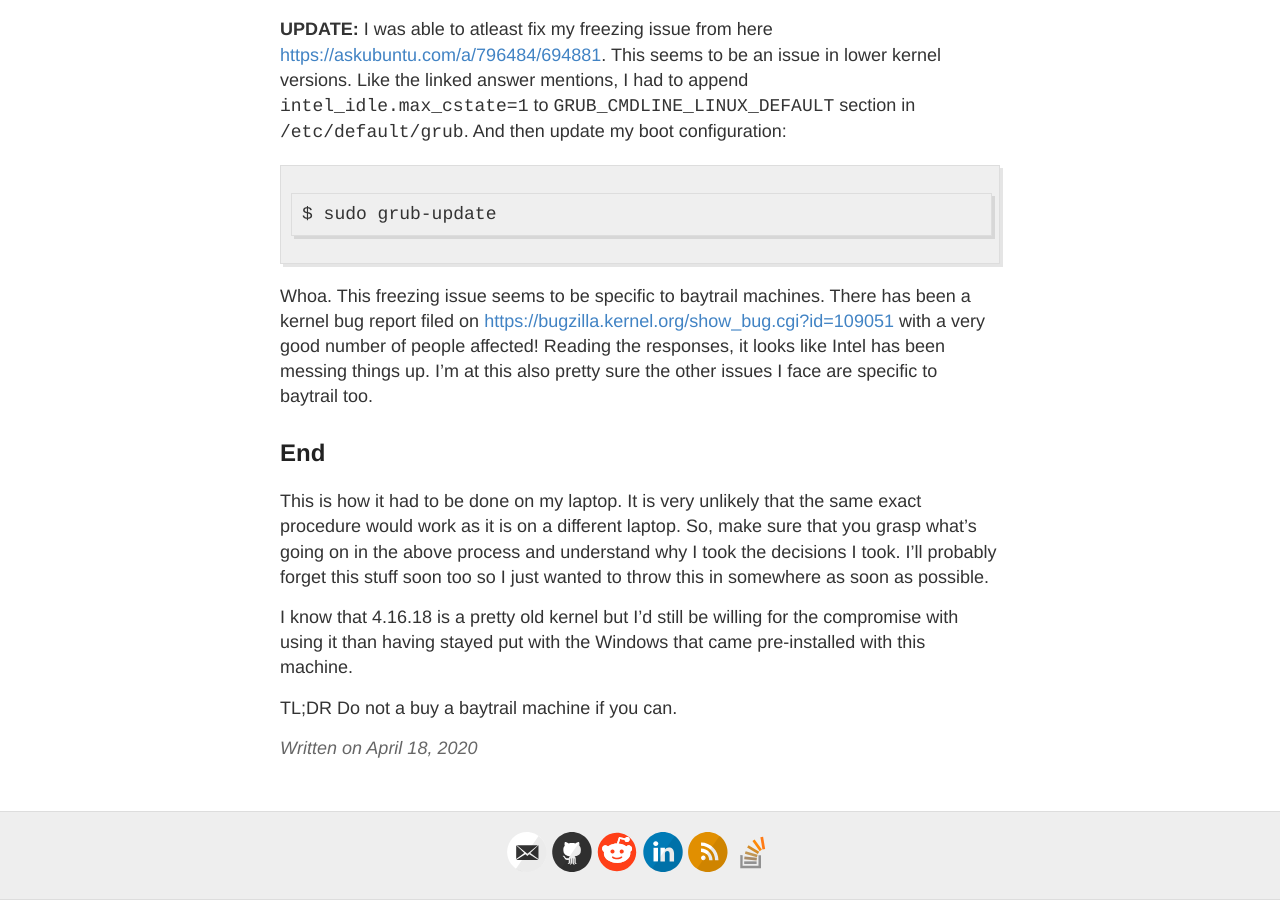
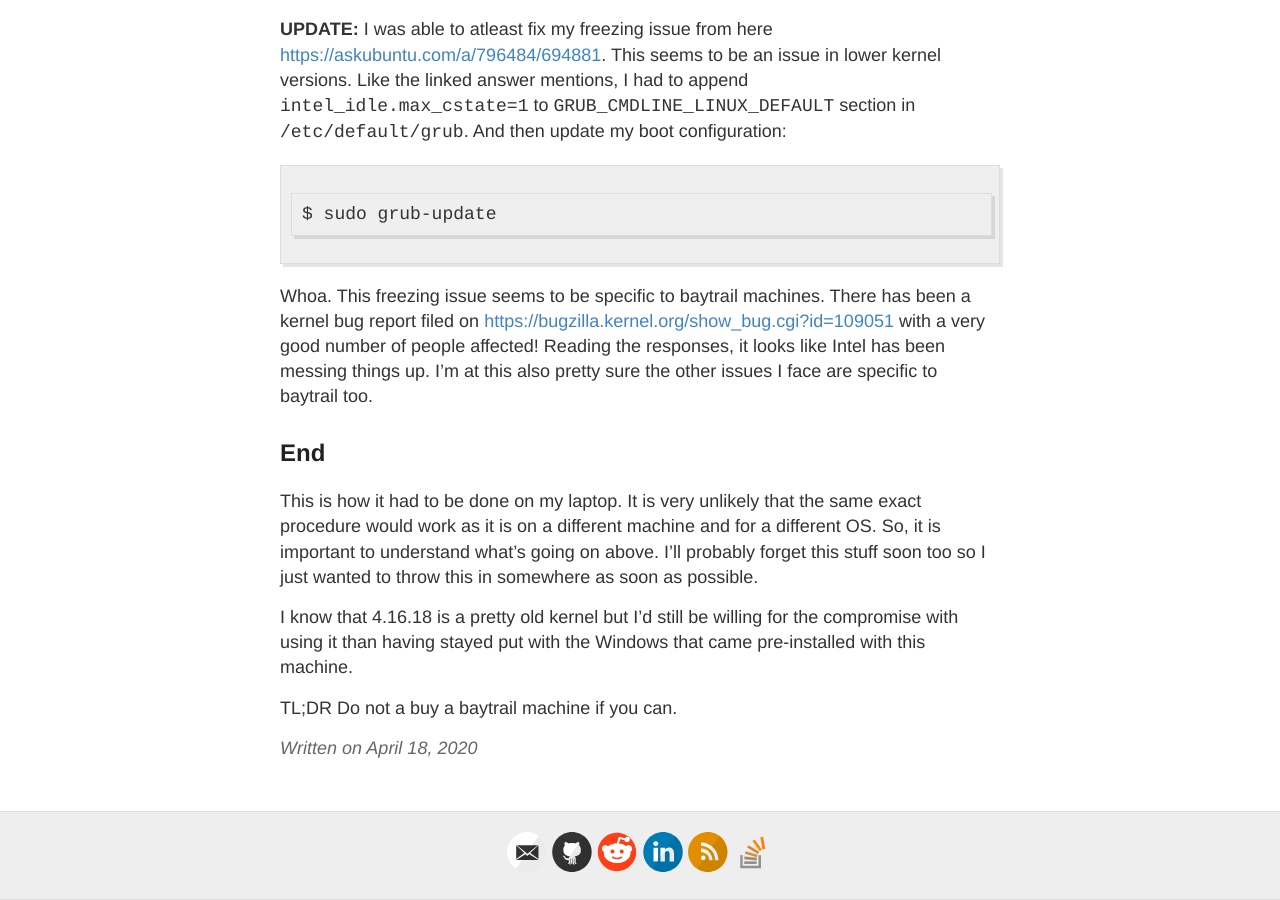
Before and after one commit to ritiek/ritiek.github.io, a Jekyll site: the page built from _posts/2020-04-18-blog-post-15.md, in a window 1280 px wide and 900 px high, scrolled down 9664 px. Built offline with Jekyll 4.4.1, drawn with Linux system fonts in a browser that asks for light colours; our own code applies the rules of GitHub Pages for plain Markdown files.

Commit message:
Wordings

```diff
--- a/_posts/2020-04-18-blog-post-15.md
+++ b/_posts/2020-04-18-blog-post-15.md
@@ -378,9 +378,9 @@ messing things up. I'm at this also pretty sure the other issues I face are spec
 ## End
 
 This is how it had to be done on my laptop. It is very unlikely that the same exact procedure
-would work as it is on a different laptop. So, make sure that you grasp what's going on in the
-above process and understand why I took the decisions I took. I'll probably forget this stuff
-soon too so I just wanted to throw this in somewhere as soon as possible.
+would work as it is on a different machine and for a different OS. So, it is important to understand
+what's going on above. I'll probably forget this stuff soon too so I just wanted to throw this in
+somewhere as soon as possible.
 
 I know that 4.16.18 is a pretty old kernel but I'd still be willing for the compromise with using
 it than having stayed put with the Windows that came pre-installed with this machine.
```
